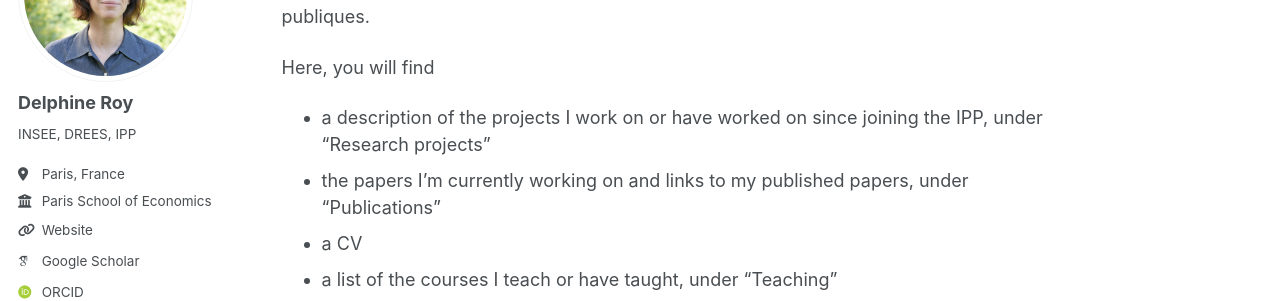
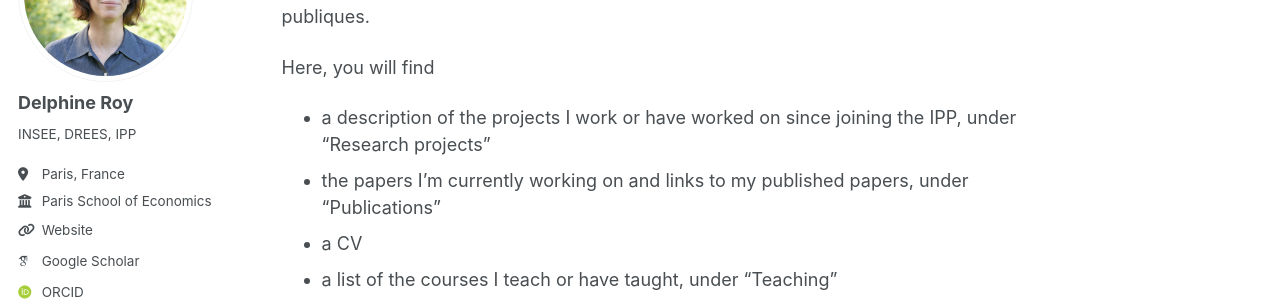
Before and after one commit to DelphineRoy/delphineroy.github.io, a Jekyll site: the page built from _pages/about.md, in a window 1280 px wide and 927 px high. Shown: the part 199-500 px from the top of the window. Built offline with Jekyll 4.4.1, drawn with Linux system fonts in a browser that asks for light colours; some web fonts are replaced.

```diff
--- a/_pages/about.md
+++ b/_pages/about.md
@@ -11,7 +11,7 @@ redirect_from:
 Welcome to my personal page. I'm a statistician and health economist, currently deputy director and head of the "health and long-term care" unit of the Institut des politiques publiques.
 
 Here, you will find
-- a description of the projects I work on or have worked on since joining the IPP, under "Research projects"
+- a description of the projects I work or have worked on since joining the IPP, under "Research projects"
 - the papers I'm currently working on and links to my published papers, under "Publications"
 - a CV
 - a list of the courses I teach or have taught, under "Teaching"
```
